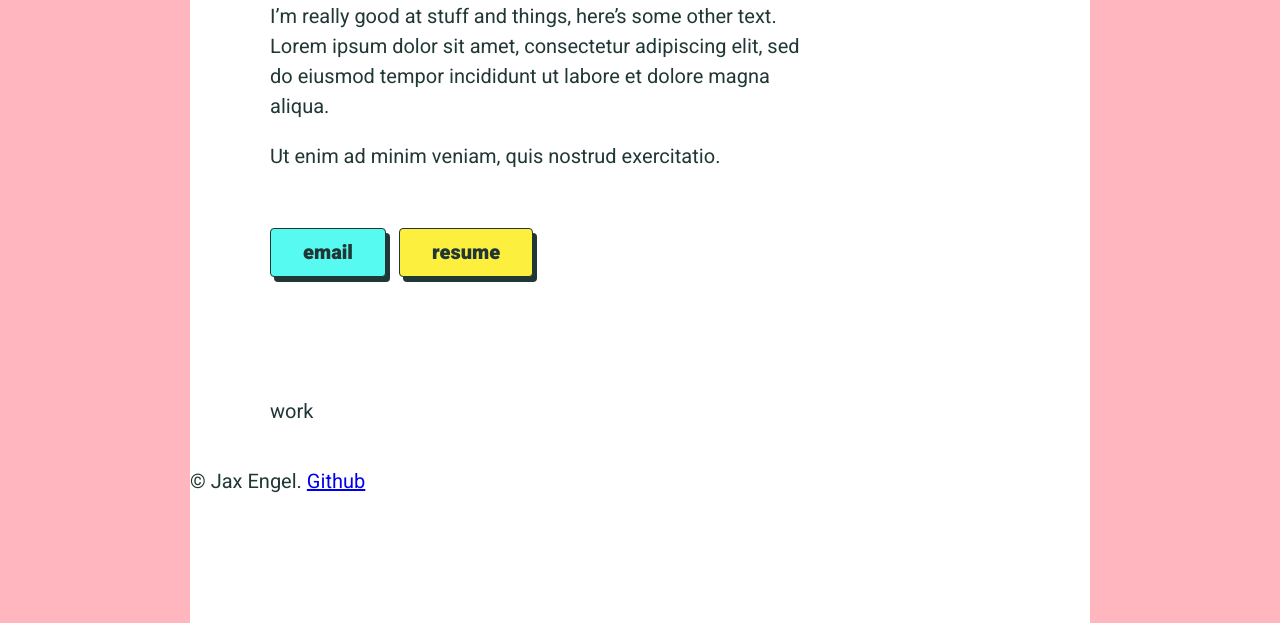
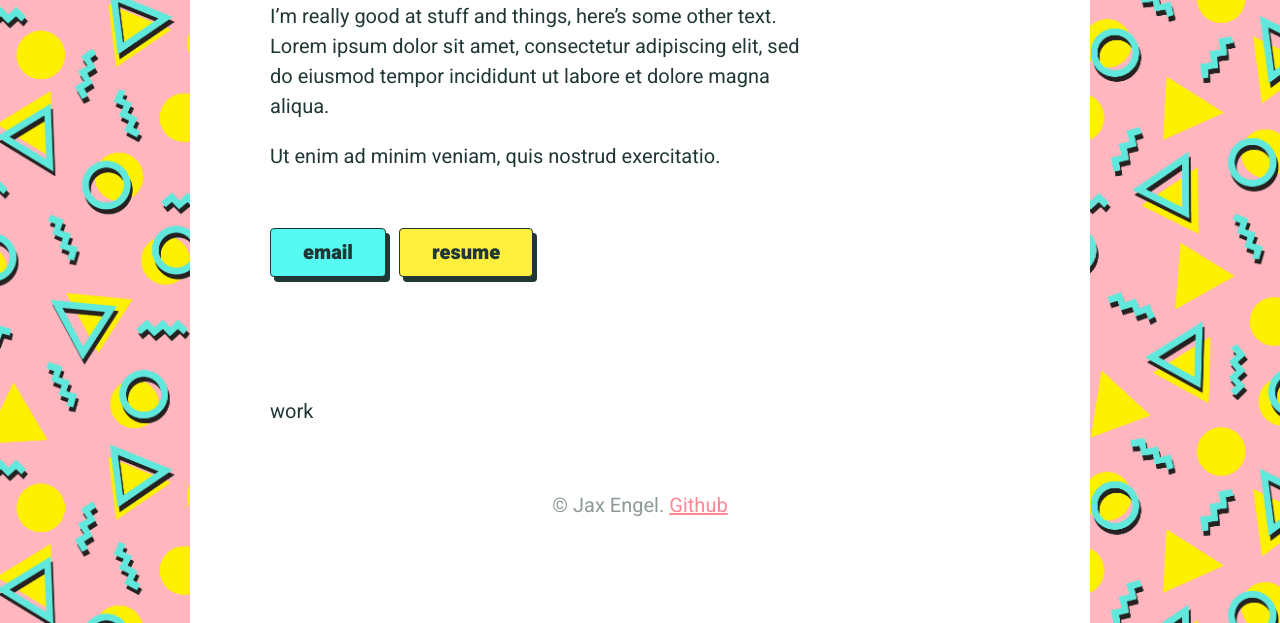
Before and after one commit to jaxatto/jax-portfolio, a website: page index.html in a window 1280 px wide. Shown: the part 177-800 px from the top of the page. Drawn offline with Linux system fonts and the light colour scheme.

Commit message:
add background

```diff
--- a/content/scss/src/_style.scss
+++ b/content/scss/src/_style.scss
@@ -13,7 +13,10 @@ html, body {
 }
 
 body {
-    background: get('color.primary');
+    background-color: get('color.primary');
+    background-image: url('../img/pattern.png');
+    background-repeat: repeat;
+    background-size: 35%;
 }
 
 .container {
@@ -59,3 +62,13 @@ section, footer {
         padding: rem-calc(40px 80px);
     }
 }
+
+footer {
+    color: get('color.dark');
+    padding: get('size.mp.3');
+    text-align: center;
+
+    span {
+        opacity: 0.5;
+    }
+}
--- a/content/scss/src/base/_typography.scss
+++ b/content/scss/src/base/_typography.scss
@@ -32,3 +32,7 @@ h1 {
         font-size: rem-calc(56px);
     }
 }
+
+a {
+    color: get('color.primary-dark');
+}
```
Also changed, not shown: content/css/style.css, content/img/pattern.png (added), 1 other file.
